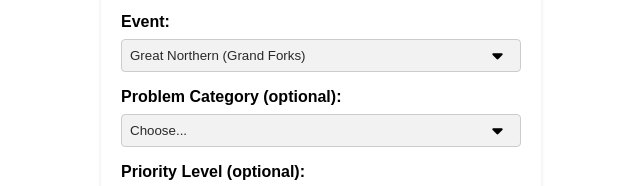
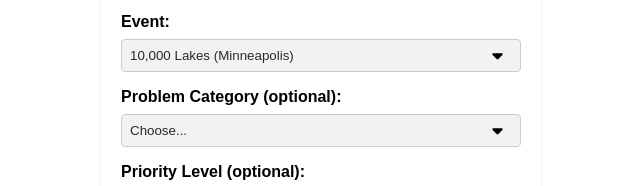
Before and after one commit to EthyMoney/mn-csa-website, a website: page public/fta/index.html in a window 1280 px wide. Shown: the part 299-485 px from the top of the page, 319-959 px from the left. Drawn offline with Linux system fonts and the light colour scheme; files that its build step writes are made by us from their sources; no server answers; files whose address does not match are found by name.

Commit message:
update event selection options

```diff
--- a/public/fta/index.html
+++ b/public/fta/index.html
@@ -28,14 +28,12 @@
 
     <label for="event">Event:</label>
     <select id="event" name="event" required>
-      <option value="Great Northern" selected>Great Northern (Grand Forks)</option>
-      <option value="10,000 Lakes">10,000 Lakes (Minneapolis)</option>
+      <option value="10,000 Lakes" selected>10,000 Lakes (Minneapolis)</option>
       <option value="Granite City">Granite City (St. Cloud)</option>
       <!--
       <option value="" hidden selected>Choose...</option>
       <option value="10,000 Lakes">10,000 Lakes (Minneapolis)</option>
       <option value="Granite City">Granite City (St. Cloud)</option>
-      <option value="Build Season">Build Season</option>
       <option value="Duluth - Northern Lights">Duluth - Northern Lights</option>
       <option value="Duluth - Lake Superior">Duluth - Lake Superior</option>
       <option value="Great Northern">Great Northern (Grand Forks)</option>
```
Also changed, not shown: public/index.html (+2 -2 lines).
